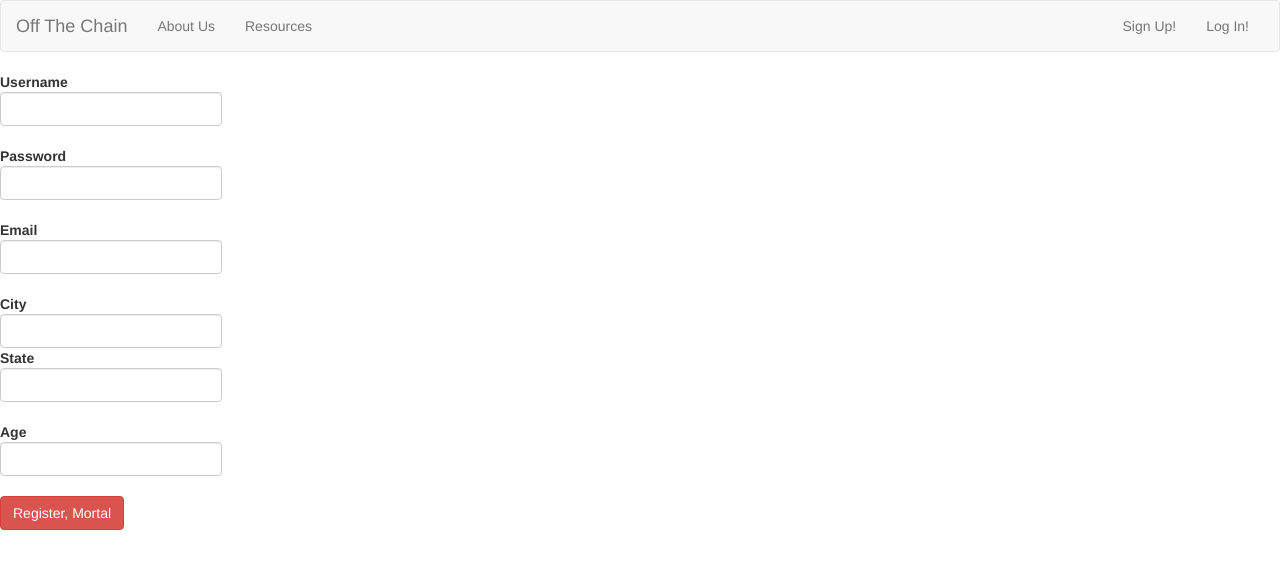
After one commit to kmorinaka/hackbright-project, a Flask app: page /register in a window 1280 px wide. The commit adds this page. Shown: the top 569 px of the page. Run offline with Flask 2, Linux system fonts and the light colour scheme; some libraries are stand-ins or nearby versions.

Commit message:
added stuff

```diff
--- a/exclude.py
+++ b/exclude.py
@@ -53,6 +53,6 @@ stores = ['walgreens', 'cvs', 'target', 'walmart', 'rite-aid', 'costco', 'kmart'
           'california-pizza-kitchen', 'romanos-macaroni-grill', 'el-pollo-loco', 'wahoos-fish-tacos',
           'boston-market', 'tcby', 'white-castle', 'wing-street', 'round-table-pizza', 'big-5-sporting-goods',
           'sports-authority', 'dicks-sporting-goods', 'bass-pro-shops', 'petco', 'petsmart', 'wells-fargo',
-          'bank-of-america', 'chase-bank', 'citibank', 'stater-bros', 'pavillions', 'pinkberry', 'piraat-pizzeri',
+          'bank-of-america', 'chase-bank', 'citibank', 'stater-bros', 'pavilions', 'pinkberry', 'piraat-pizzeri',
           'reasors',
           'buffalo-exchange', 'goodwill-industries', 'the-salvation-army']
--- a/script.py
+++ b/script.py
@@ -95,7 +95,7 @@ def get_business(business_id):
 def query_api(term, location):
     """Queries the API by input values from the user.
 
-    Args:
+    Arsearchgs:
         term(str): The search term to query.
         location(str): The location of the business to the query.
     """
--- a/server.py
+++ b/server.py
@@ -4,7 +4,7 @@ from flask import Flask, render_template, redirect, request, flash, session
 from flask_debugtoolbar import DebugToolbarExtension
 
 from script import query_api
-# from model import Business, connect_to_db, db
+from model import Business, User, connect_to_db, db
 
 app = Flask(__name__)
 
@@ -19,7 +19,6 @@ app.jinja_env.undefined = StrictUndefined
 @app.route('/')
 def index():
     """Homepage"""
-    # r = "https://sitestream.twitter.com/1.1/site.json?follow=6253282"
 
     return render_template('homepage.html')
 
@@ -31,8 +30,14 @@ def search_results():
     location = str(request.args.get('location'))
 
     businesses = query_api(term, location)
+    num_res = len(businesses)
 
-    return render_template('results.html', businesses=businesses)
+    if businesses == []:
+        flash("Sorry, no results matched your search. Try again.")
+        return redirect('/')
+    else:
+        return render_template('results.html', businesses=businesses, num_res=num_res,
+                               term=term, location=location)
 
 
 @app.route('/profile', methods=['POST', 'GET'])
@@ -60,8 +65,72 @@ def display_business_info():
                            rating_stars=rating_stars)
 
 
-# @app.route('/', methods=['GET'])
-# def display_info():
+@app.route('/register', methods=['GET'])
+def register_form():
+    """Show form for user signup."""
+
+    return render_template("register_form.html")
+
+
+@app.route('/register', methods=['POST'])
+def register_process():
+    """Process registration."""
+
+    # Get form variables
+    email = request.form["email"]
+    password = request.form["password"]
+    age = int(request.form["age"])
+    username = request.form["username"]
+    city = request.form["city"]  # reformat city name to all lower case
+    state = request.form["state"]  # Make form only accept state code 'CA'
+
+    q = User.query.filter_by(username=username).all()
+
+    if q:
+        flash("This user already had an account.")
+        return redirect('/login')
+    else:
+        new_user = User(email=email, username=username, password=password,
+                        age=age, city=city, state=state)
+
+        db.session.add(new_user)
+        db.session.commit()
+        # username = new_user.username
+        # print username
+        # session['username'] = username
+        # print session
+
+        flash("User %s added." % username)
+        return redirect('/')
+
+
+@app.route('/login', methods=['GET'])
+def login_page():
+    """Show form for user signup."""
+
+    return render_template("login.html")
+
+
+@app.route('/login', methods=['POST'])
+def user_login():
+    """Process login"""
+    # username = request.form['username']
+    # password = request.form['password']
+
+    #going to query the database to see if they are in db
+    #user = User.query.filter_by(username=username).first()
+    # if not user:
+    #     flash("No such user")
+    #     return redirect("/login")
+
+    # if user.password != password:
+    #     flash("Incorrect password")
+    #     return redirect("/login")
+
+    # session["user_id"] = user.user_id
+
+    # flash("Logged in")
+    # return redirect("/users/%s" % user.user_id)
 
 
 @app.route('/resources')
@@ -75,6 +144,7 @@ if __name__ == "__main__":
 
     app.debug = True
     #Setting debug=True to invoke the DebugToolbarExtension
+    connect_to_db(app)
 
     DebugToolbarExtension(app)
 
--- a/templates/base.html
+++ b/templates/base.html
@@ -39,12 +39,13 @@
                         <li><a href="/resources">Resources</a></li>
                     </ul>
                     <ul class="navbar-right nav navbar-nav">
-                        <li><a href="#">Profile</a></li>
-                        <li><a href="#">Log In</a></li>
+                        <li><a href="/register">Sign Up!</a></li>
+                        <li><a href="/login">Log In!</a></li>
                     </ul>
                 </div>
             </div>
         </nav>
+        <!-- make this form smaller or jquery-ify it making it appear when you click -->
 
         {% block content %}
         <!--body content from other html pages-->
--- /dev/null
+++ b/templates/register_form.html
@@ -0,0 +1,51 @@
+{% extends 'base.html' %}
+
+{% block title %} Create Account {% endblock %}
+
+{% block content %}
+
+<form action="/register" method="POST">
+
+    <div class="form-group">
+        <label>
+            Username
+            <input type="text" name="username" class="form-control">
+        </label>
+    </div>
+
+    <div class="form-group">
+        <label>
+            Password
+            <input type="password" name="password" class="form-control">
+        </label>
+    </div>
+
+    <div class="form-group">
+        <label>
+            Email
+            <input type="email" name="email" class="form-control">
+        </label>
+    </div>
+
+    <div class="form-group">
+        <label>
+            City
+            <input type="text" name="city" class="form-control">
+            State
+            <input type="text" name="state" class="form-control">
+        </label>
+    </div>
+
+    <div class="form-group">
+        <label>
+            Age
+            <input type="number" name="age" class="form-control">
+        </label>
+    </div>
+
+    <div class="form-group">
+        <input type="submit" value="Register, Mortal" class="btn btn-danger">
+    </div>
+
+</form>
+{% endblock %}
--- a/templates/results.html
+++ b/templates/results.html
@@ -85,7 +85,7 @@
             <div class="col-md-6">
                 <h1>Results:</h1>
                 <br>
-
+                <p>Your search for {{ term}} returned {{ num_res }} results in {{ location }}</p>
                     <ul>
                        {% for business in businesses %}
 
```
Also changed, not shown: model.py (+43 -3 lines), static/map.js (added, +34 -0 lines), templates/homepage.html (+7 -1 lines), templates/login.html (added, +15 -0 lines).
